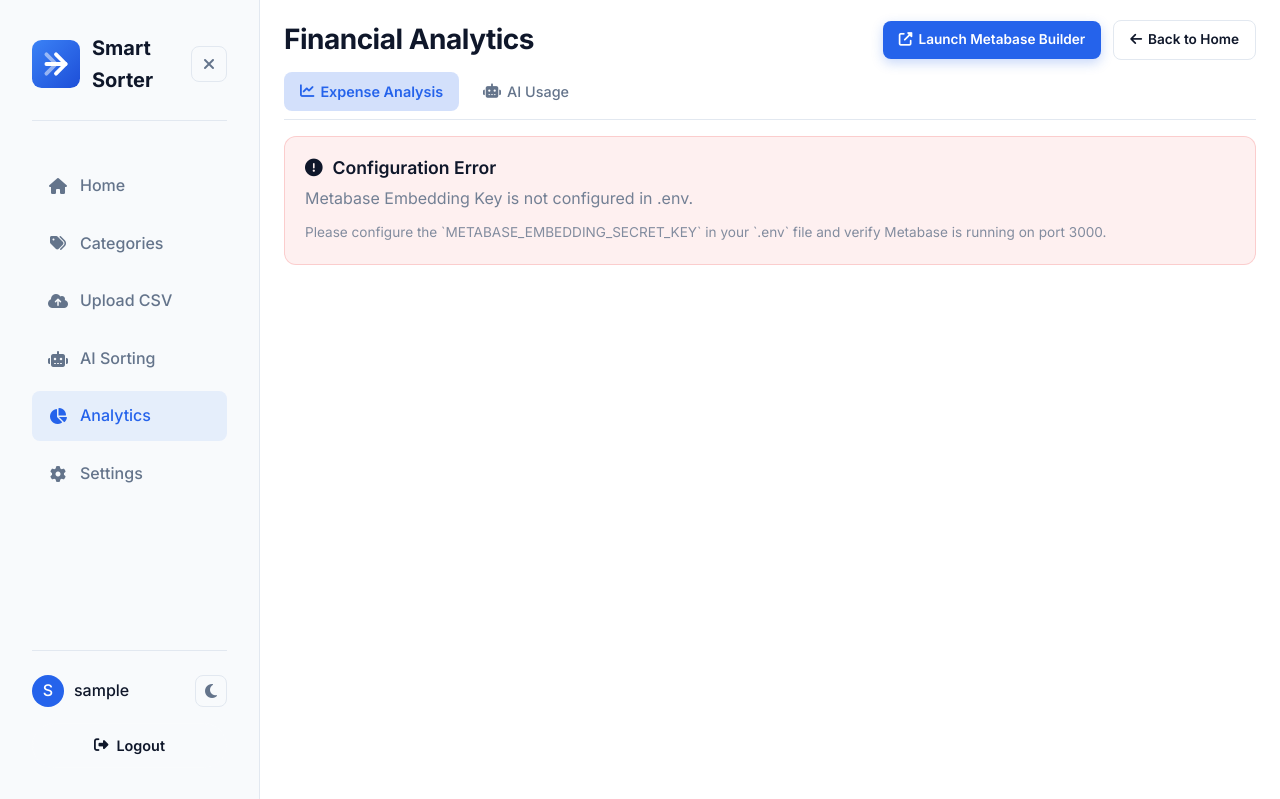
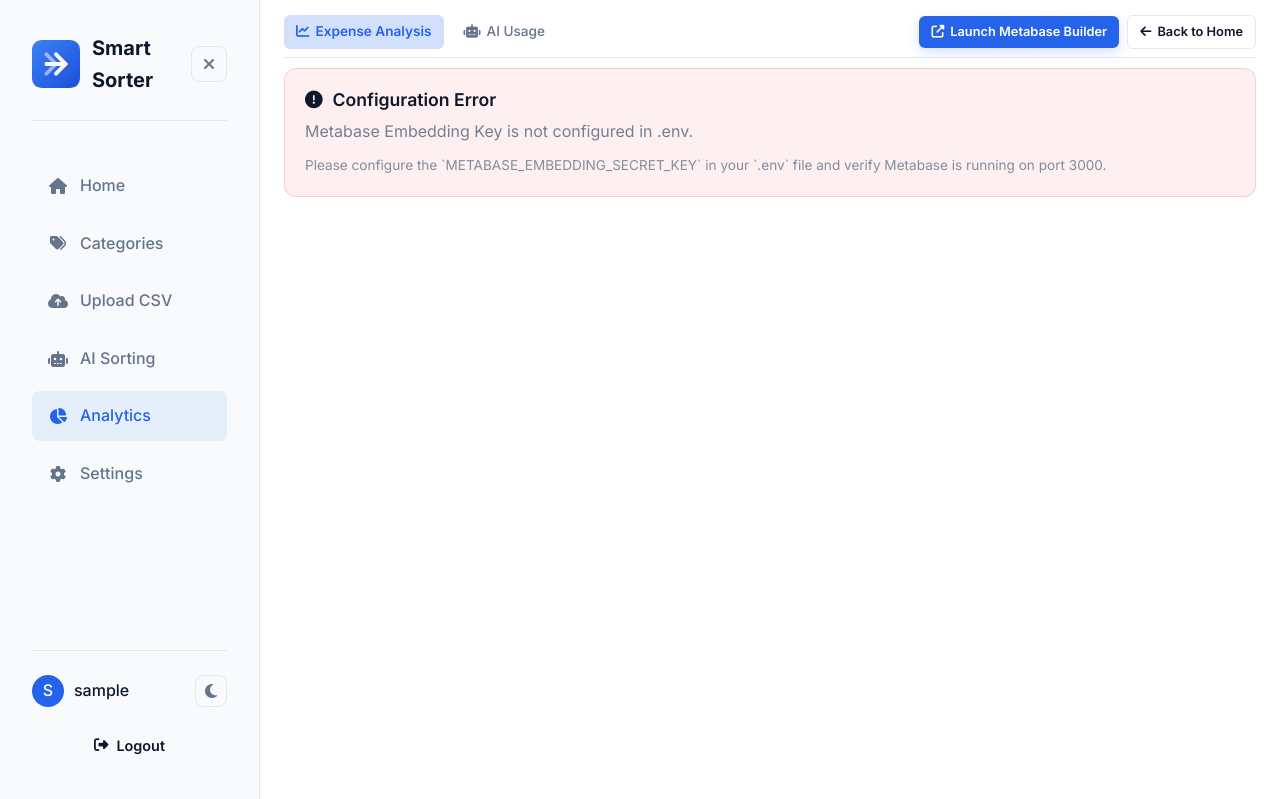
Before and after one commit to Mahhin1010/Smart-Expense-Sorter-FYP-, a Django app: page /analytics/ in a window 1280 px wide. Shown: the top 799 px of the page. Run offline with Django 5.2, Linux system fonts and the light colour scheme; the visitor is signed in with stand-in values (Sample User, id 1).

Commit message:
style: consolidate header actions, remove separate heading, increase embed height to hide scrollbars

```diff
--- a/templates/analytics_dashboard.html
+++ b/templates/analytics_dashboard.html
@@ -4,33 +4,32 @@
 {% block title %}Analytics - Smart Sorter{% endblock %}
 
 {% block content %}
-<div class="dashboard-container" style="background: var(--primary-bg); padding: 20px 24px 40px; min-height: 100vh;">
+<div class="dashboard-container" style="background: var(--primary-bg); padding: 15px 24px 30px; min-height: 100vh;">
     <div style="max-width: 1400px; margin: 0 auto;">
 
-        <!-- Header Section -->
-        <div style="display: flex; justify-content: space-between; align-items: center; margin-bottom: 12px; flex-wrap: wrap; gap: 16px;">
-            <h1 style="color: var(--text-main); font-size: 1.75rem; margin: 0; font-weight: 700; letter-spacing: -0.5px;">Financial Analytics</h1>
+        <!-- Compact Navigation & Actions Row (Removes separate heading to maximize vertical space) -->
+        <div style="display: flex; justify-content: space-between; align-items: center; border-bottom: 1px solid var(--border-color); padding-bottom: 8px; margin-bottom: 10px; gap: 16px; flex-wrap: wrap;">
+            <!-- Tabs (Left Side) -->
+            <div class="analytics-tabs-wrapper" style="display: flex; gap: 8px;">
+                <button id="tab-expense" class="analytics-tab active" onclick="switchTab('expense')">
+                    <i class="fas fa-chart-line"></i> Expense Analysis
+                </button>
+                <button id="tab-ai" class="analytics-tab" onclick="switchTab('ai')">
+                    <i class="fas fa-robot"></i> AI Usage
+                </button>
+            </div>
 
-            <div style="display: flex; align-items: center; gap: 12px;">
+            <!-- Action Buttons (Right Side) -->
+            <div style="display: flex; align-items: center; gap: 8px;">
                 {% if request.user.is_superuser %}
-                    <a href="{{ metabase_builder_url }}" target="_blank" class="btn-metabase-builder" style="text-decoration: none; padding: 8px 16px; background: var(--primary-accent); color: #fff; border-radius: 8px; font-size: 0.85rem; font-weight: 600; transition: all 0.3s ease; box-shadow: 0 4px 12px rgba(37, 99, 235, 0.25); display: inline-flex; align-items: center; gap: 6px;">
+                    <a href="{{ metabase_builder_url }}" target="_blank" class="btn-metabase-builder" style="text-decoration: none; padding: 6px 12px; background: var(--primary-accent); color: #fff; border-radius: 6px; font-size: 0.8rem; font-weight: 600; transition: all 0.3s ease; box-shadow: 0 4px 12px rgba(37, 99, 235, 0.2); display: inline-flex; align-items: center; gap: 6px;">
                         <i class="fas fa-external-link-alt"></i> Launch Metabase Builder
                     </a>
                 {% endif %}
-                <a href="{% url 'home' %}" class="btn-return" style="text-decoration: none; padding: 8px 16px; background: rgba(255, 255, 255, 0.05); color: var(--text-main); border-radius: 8px; border: 1px solid var(--border-color); font-size: 0.85rem; transition: all 0.3s ease; display: inline-flex; align-items: center; gap: 6px;">
+                <a href="{% url 'home' %}" class="btn-return" style="text-decoration: none; padding: 6px 12px; background: rgba(255, 255, 255, 0.05); color: var(--text-main); border-radius: 6px; border: 1px solid var(--border-color); font-size: 0.8rem; transition: all 0.3s ease; display: inline-flex; align-items: center; gap: 6px;">
                     <i class="fas fa-arrow-left"></i> Back to Home
                 </a>
             </div>
-        </div>
-
-        <!-- Dashboard Navigation Tabs -->
-        <div class="analytics-tabs-wrapper" style="display: flex; gap: 8px; margin-bottom: 16px; border-bottom: 1px solid var(--border-color); padding-bottom: 8px; margin-top: 5px;">
-            <button id="tab-expense" class="analytics-tab active" onclick="switchTab('expense')">
-                <i class="fas fa-chart-line"></i> Expense Analysis
-            </button>
-            <button id="tab-ai" class="analytics-tab" onclick="switchTab('ai')">
-                <i class="fas fa-robot"></i> AI Usage
-            </button>
         </div>
 
         <!-- Panel 1: Expense Analysis -->
@@ -46,15 +45,15 @@
                     </p>
                 </div>
             {% elif iframe_url %}
-                <!-- Clean Seamless Iframe Container (Reduced min-height and added negative top margin to pull content up) -->
-                <div class="iframe-container" style="background: transparent; border: none; border-radius: 0; overflow: hidden; width: 100%; min-height: 1020px; display: flex; flex-direction: column;">
+                <!-- Clean Seamless Iframe Container (Height increased to 1250px to fit all cards and remove internal scrollbar) -->
+                <div class="iframe-container" style="background: transparent; border: none; border-radius: 0; overflow: hidden; width: 100%; min-height: 1250px; display: flex; flex-direction: column;">
                     <iframe
                         id="metabase-iframe"
                         src="{{ iframe_url }}"
                         frameborder="0"
                         width="100%"
-                        height="1020px"
-                        style="border: none; background: transparent; flex: 1; min-height: 1020px; overflow: hidden; margin-top: -35px;"
+                        height="1250px"
+                        style="border: none; background: transparent; flex: 1; min-height: 1250px; overflow: hidden; margin-top: -45px;"
                         allowtransparency
                         scrolling="no"
                     ></iframe>
@@ -97,10 +96,10 @@
         border: none;
         color: var(--text-muted);
         font-weight: 500;
-        padding: 8px 16px;
-        border-radius: 8px;
+        padding: 6px 12px;
+        border-radius: 6px;
         cursor: pointer;
-        font-size: 0.9rem;
+        font-size: 0.85rem;
         transition: all 0.25s ease;
         display: inline-flex;
         align-items: center;
@@ -121,7 +120,7 @@
 
     /* Return Button Styling */
     .btn-return:hover {
-        background: rgba(0, 0, 0, 0.05) !important;
+        background: rgba(0, 0, 0, 0.03) !important;
         border-color: var(--text-muted) !important;
         transform: translateY(-1px);
     }
```
